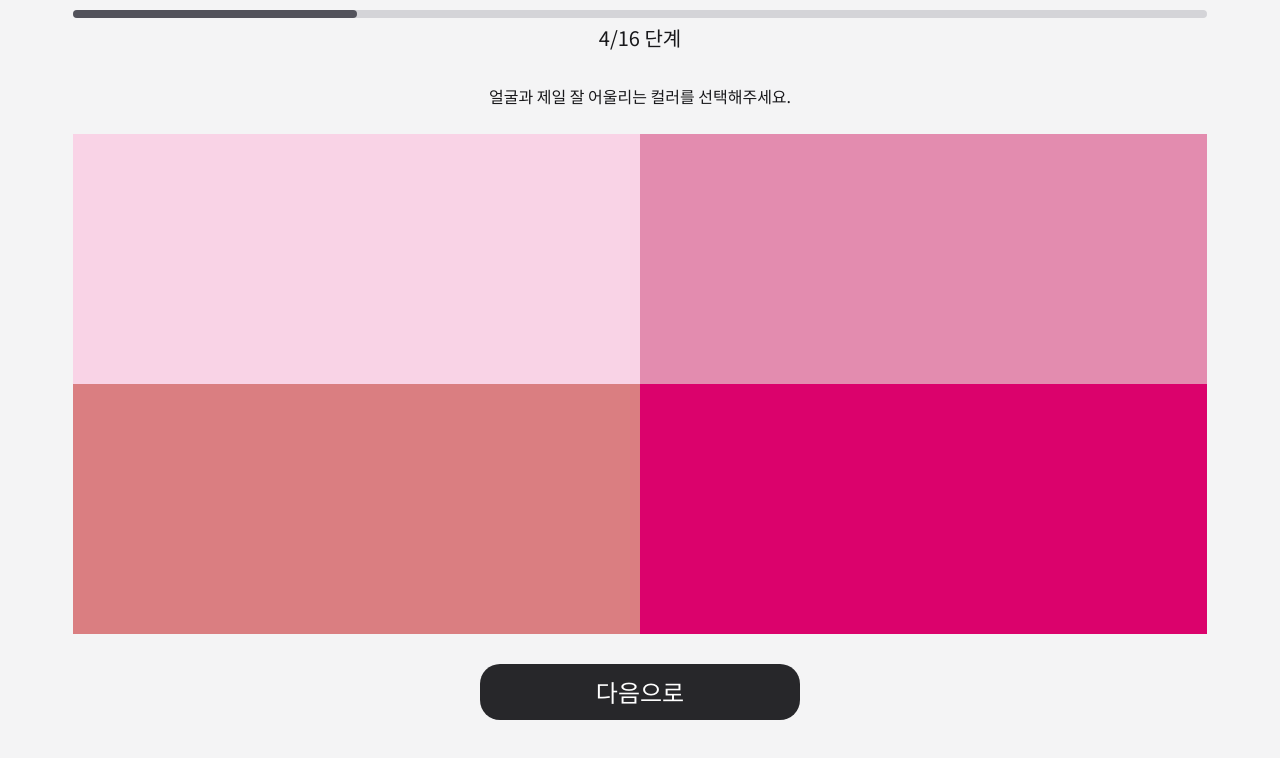
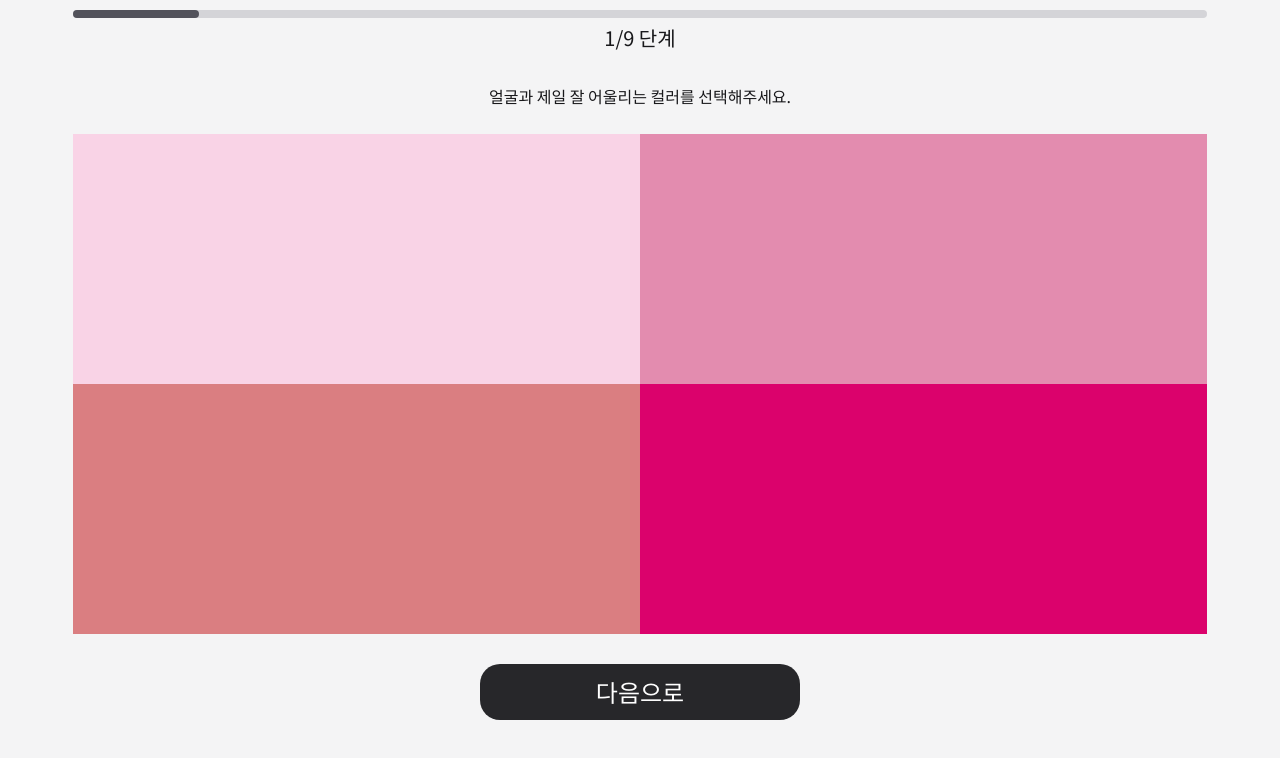
Before and after one commit to SaekKkanDa/OppaManyColorTone, a React (Vite) app: page /choice-color in a window 1280 px wide. Shown: the top 758 px of the page. Built offline with nearby package versions, Linux system fonts and the light colour scheme.

Commit message:
Feat: 최종결과값 출력 함수 작성

```diff
--- /dev/null
+++ b/src/constant/colorData.js
@@ -0,0 +1,57 @@
+// 1 spring, 2 summer, 3 autumn, 4 winter
+export const colorData = [
+    [
+        { id: 1, color: '#F9D3E6', type: 'spring' },
+        { id: 2, color: '#E38CAF', type: 'summer' },
+        { id: 3, color: '#DA7E81', type: 'autumn' },
+        { id: 4, color: '#DB026C', type: 'winter' },
+    ],
+    [
+        { id: 1, color: '#FFEB80', type: 'spring' },
+        { id: 2, color: '#F3DC40', type: 'summer' },
+        { id: 3, color: '#E9C382', type: 'autumn' },
+        { id: 4, color: '#F7A501', type: 'winter' },
+    ],
+    [
+        { id: 1, color: '#0078B4', type: 'spring' },
+        { id: 2, color: '#5873A6', type: 'summer' },
+        { id: 3, color: '#81A6A5', type: 'autumn' },
+        { id: 4, color: '#0F428A', type: 'winter' },
+    ],
+    [
+        { id: 1, color: '#D3DD70', type: 'spring' },
+        { id: 2, color: '#4DA73A', type: 'summer' },
+        { id: 3, color: '#313F12', type: 'autumn' },
+        { id: 4, color: '#015836', type: 'winter' },
+    ],
+    [
+        { id: 1, color: '#773F83', type: 'spring' },
+        { id: 2, color: '#C8B1CB', type: 'summer' },
+        { id: 3, color: '#512D43', type: 'autumn' },
+        { id: 4, color: '#45316D', type: 'winter' },
+    ],
+    [
+        { id: 1, color: '#E64E0E', type: 'spring' },
+        { id: 2, color: '#E68E46', type: 'summer' },
+        { id: 3, color: '#B83323', type: 'autumn' },
+        { id: 4, color: '#F29100', type: 'winter' },
+    ],
+    [
+        { id: 1, color: '#0078B4', type: 'spring' },
+        { id: 2, color: '#4D6AA5', type: 'summer' },
+        { id: 3, color: '#202B46', type: 'autumn' },
+        { id: 4, color: '#0F428B', type: 'winter' },
+    ],
+    [
+        { id: 1, color: '#FFEEAD', type: 'spring' },
+        { id: 2, color: '#F3DC40', type: 'summer' },
+        { id: 3, color: '#E9C382', type: 'autumn' },
+        { id: 4, color: '#F7A501', type: 'winter' },
+    ],
+    [
+        { id: 1, color: '#DD073B', type: 'spring' },
+        { id: 2, color: '#E696BB', type: 'summer' },
+        { id: 3, color: '#9E082E', type: 'autumn' },
+        { id: 4, color: '#530127', type: 'winter' },
+    ],
+];
--- a/src/pages/ChoiceColor/index.jsx
+++ b/src/pages/ChoiceColor/index.jsx
@@ -1,57 +1,68 @@
-import { useState } from 'react';
+import { useState, useMemo, useRef } from 'react';
 import styled from 'styled-components';
 import {Button} from '@Styles/theme'
 import { useNavigate } from 'react-router-dom';
-
-// 1 spring, 2 summer, 3 autumn, 4 winter
-const colorPalette = [
-  [
-    {id: 1, color: '#F9D3E6'},
-    {id: 2, color: '#E38CAF'},
-    {id: 3, color: '#DA7E81'},
-    {id: 4, color: '#DB026C'}
-  ],
-  [
-    {id: 1, color: '#FFEB80'},
-    {id: 2, color: '#F3DC40'},
-    {id: 3, color: '#E9C382'},
-    {id: 4, color: '#F7A501'}
-  ],
-  [
-    {id: 1, color: '#0078B4'},
-    {id: 2, color: '#5873A6'},
-    {id: 3, color: '#81A6A5'},
-    {id: 4, color: '#0F428A'}
-  ],
-  [
-    {id: 1, color: '#D3DD70'},
-    {id: 2, color: '#4DA73A'},
-    {id: 3, color: '#313F12'},
-    {id: 4, color: '#015836'}
-  ],
-]
+import { colorData } from '@Constant/colorData';
 
 function ChoiceColor() {
   const [num, setNum] = useState(0)
-  const [result, setResult] = useState([])
+  const selectedType = useRef([])
+
 
   const navigate = useNavigate()
-  const nextSlide = (id) => {
-    result.push(id)
-    setResult(result)
+  const selectedColor= useMemo(() => colorData[num], [num])
+
+  const nextSlide = (type) => {
+    selectedType.current.push(type)
     setNum(num + 1)
+    if(num === 8) {
+      navigate('/result')
+    }
   }
-  // console.log(result)
+
+  //selectedType 배열을 객체화하여 가장 많이 선택된 값 출력
+  let result = {}
+  const findMax = () => {
+    selectedType.current.forEach((x) => {
+      result[x] = (result[x] || 0) + 1;
+    });
+    return result;
+  }
+
+  //가장 많이 선택된 type 출력
+  const calResult = () => {
+    let maxValue = -Infinity;
+    let maxKey = null;
+
+    for(let key in result) {
+      const value = result[key];
+      if(value > maxValue) {
+        maxValue = value;
+        maxKey = key
+      }
+    }
+    return maxKey
+  }
+
+  //리코일에 최종 결과값 담기
+  const finalResult = calResult()
+
   return (
     <Wrapper>
     <StatusBox>
-      <StatusBar width={`${(num + 1) * 25}%`}/>
+      <StatusBar width={`${(num + 1) * 11.1}%`}/>
     </StatusBox>
-    <StatusContent>{(num + 1) * 4}/16 단계</StatusContent>
+    <StatusContent>{(num + 1)}/{colorData.length} 단계</StatusContent>
     <Explain>얼굴과 제일 잘 어울리는 컬러를 선택해주세요.</Explain>
     <ColorBox>
       {
-        colorPalette[num].map(item => <Color key={item.id} color={item.color} onClick={() => nextSlide(item.id)}/>)
+        selectedColor.map(item => (
+          <Color
+            key={item.id}
+            color={item.color}
+            onClick={() => nextSlide(item.type)}/>
+          )
+        )
       }
     </ColorBox>
     <Button onClick={()=>navigate('/result')}>다음으로</Button>
```
Also changed, not shown: src/data/colorPalette.js (added, +26 -0 lines).
